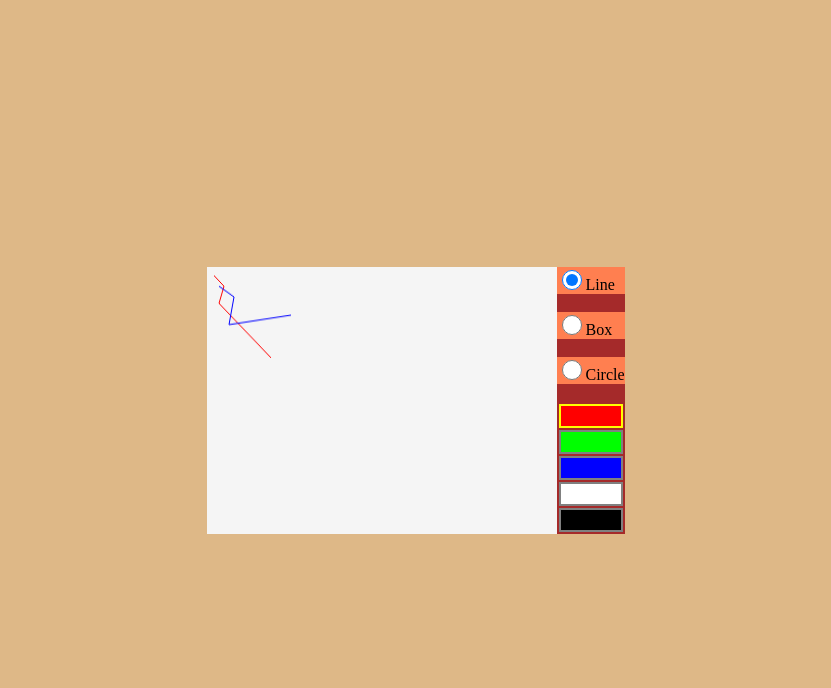
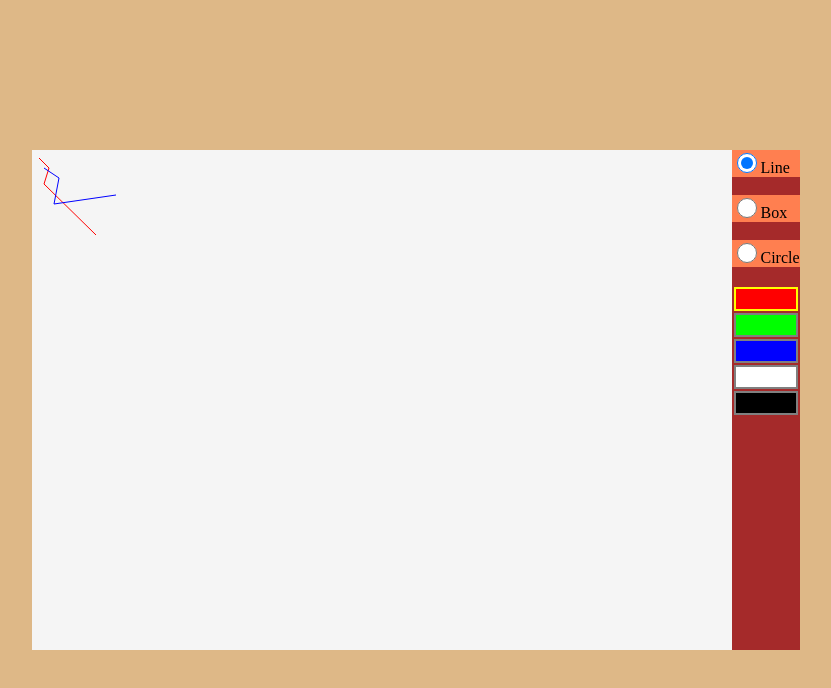
Before and after one commit to ageuxo/WhiteBordClient, a plain HTML site: page index.html in a window 1280 px wide. Shown: the whole page, without its empty margins (224-1055 px from the left). Drawn offline with Linux system fonts and the light colour scheme.

Commit message:
Double canvas resolution

```diff
--- a/index.html
+++ b/index.html
@@ -25,7 +25,7 @@
                     </form>
                 </div> -->
                 <div id="board-frame">
-                    <canvas id="canvas" width="350" height="250">
+                    <canvas id="canvas" width="700" height="500">
                         This is a canvas for drawing on.
                         Try updating to a newer browser version, or switching to a different browser, if you wish to make use of it.
                     </canvas>
```
